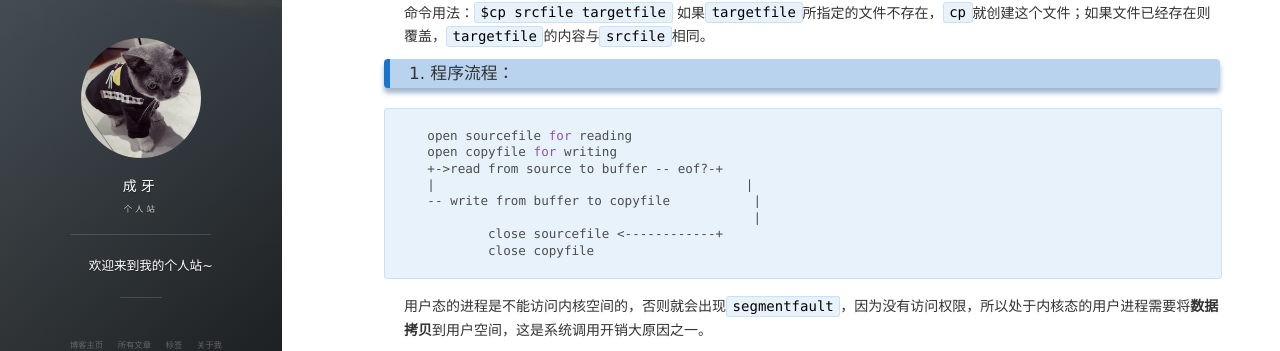
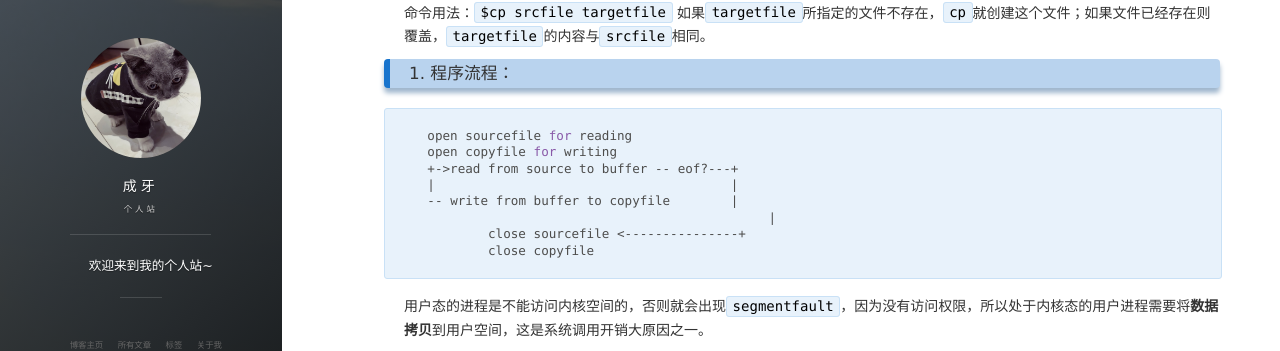
Before and after one commit to snipercy/snipercy.github.io, a Jekyll site: the page built from _posts/2015-06-18-linux-programming-实现常用命令.md, in a window 1280 px wide and 900 px high. Shown: the part 250-601 px from the top of the window. Built offline with Jekyll 4.4.1, drawn with Linux system fonts in a browser that asks for light colours; nearby versions of some CDN libraries; our own code applies the rules of GitHub Pages for plain Markdown files; comment, search, counter and statistics services are not loaded.

````diff
--- a/_posts/2015-06-18-linux-programming-实现常用命令.md
+++ b/_posts/2015-06-18-linux-programming-实现常用命令.md
@@ -9,11 +9,11 @@
 ```c
   open sourcefile for reading
   open copyfile for writing
-  +->read from source to buffer -- eof?-+
-  |				            |
-  -- write from buffer to copyfile	     |
-  					     |
-  	  close sourcefile <------------+
+  +->read from source to buffer -- eof?---+
+  |                                       |
+  -- write from buffer to copyfile        |
+  					       |
+  	  close sourcefile <---------------+
  	  close copyfile
 ```
 
````
